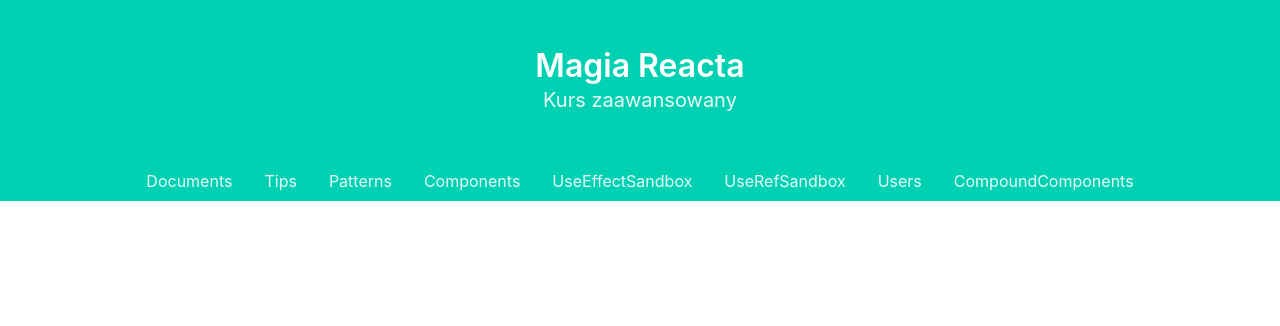
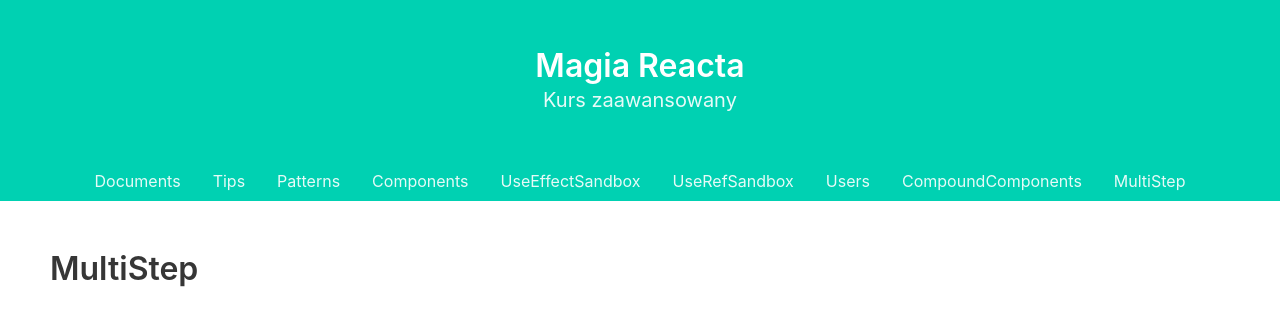
Before and after one commit to TZ-fn/kurs-magia-reacta-hr, a React (Create React App) app: page /multiStep in a window 1280 px wide. Shown: the top 326 px of the page. Built offline with nearby package versions, Linux system fonts and the light colour scheme.

Commit message:
Add a MultiStep view to practice Compound Components

```diff
--- a/src/App.jsx
+++ b/src/App.jsx
@@ -9,6 +9,7 @@ import Patterns from './components/views/Patterns';
 import Components from './components/views/Components';
 import Documents from './components/views/Documents';
 import CompoundComponents from './components/views/CompoundComponents';
+import MultiStep from './components/MultiStep/MultiStep';
 import styles from './App.module.scss';
 
 function App() {
@@ -24,6 +25,7 @@ function App() {
         <Route path='/useRefSandbox' exact component={UseRefSandbox} />
         <Route path='/users' exact component={Users} />
         <Route path='/compoundComponents' exact component={CompoundComponents} />
+        <Route path='/multiStep' exact component={MultiStep} />
       </div>
     </Router>
   );
--- a/src/components/Header/Header.jsx
+++ b/src/components/Header/Header.jsx
@@ -38,6 +38,9 @@ const Header = () => {
               <li>
                 <NavLink to='/compoundComponents'>CompoundComponents</NavLink>
               </li>
+              <li>
+                <NavLink to='/multiStep'>MultiStep</NavLink>
+              </li>
             </ul>
           </div>
         </nav>
--- /dev/null
+++ b/src/components/MultiStep/MultiStep.jsx
@@ -0,0 +1,17 @@
+import React from 'react';
+import PropTypes from 'prop-types';
+
+const MultiStep = ({ children }) => {
+  return (
+    <div>
+      <h2 className='title is-3'>MultiStep</h2>
+      {children}
+    </div>
+  );
+};
+
+MultiStep.propTypes = {
+  children: PropTypes.element.isRequired,
+};
+
+export default MultiStep;
```
